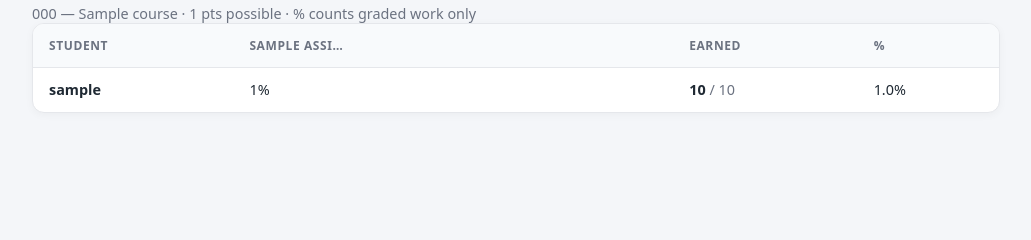
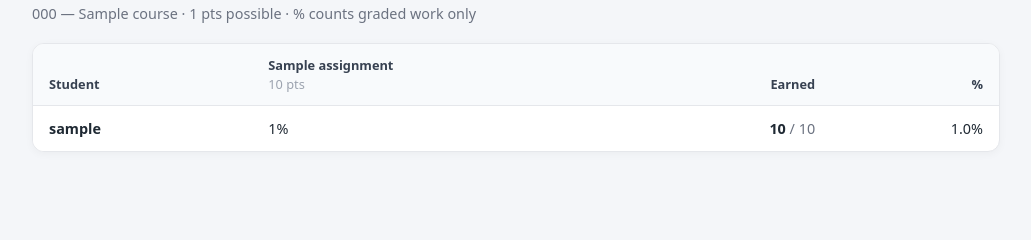
Before and after one commit to OnlyExan/LMS, a Django app: template templates/assignments/gradebook.html in a window 1280 px wide. Shown: the part 102-342 px from the top of the page, without its empty margins (124-1155 px from the left). Run offline with Django 5.2, Linux system fonts and the light colour scheme; the template is opened without the code that fills it: most values are stand-ins (such as "Sample title", 1, 10 or a date in 2020).

Commit message:
Gradebook: fix column spacing, readable headers, sticky student column

```diff
--- a/static/css/admin.css
+++ b/static/css/admin.css
@@ -177,3 +177,20 @@ button.chip { cursor: pointer; font: inherit; font-size: 0.85rem; font-weight: 6
 .actions-cell { text-align: left; }           /* Edit buttons line up on every row */
 .data-table td:first-child + td { min-width: 200px; }
 .data-table tr:has(.you) { background: #f8fafc; } /* your own row, subtly marked */
+
+/* gradebook: compact, one line per cell */
+.gradebook td:first-child + td { min-width: 0; }  /* undo the Manage Users column rule */
+.gradebook th { white-space: normal; vertical-align: bottom; min-width: 5.5rem; max-width: 9rem; line-height: 1.3;
+               text-transform: none; letter-spacing: 0; font-size: 0.8rem; font-weight: 600; color: #374151; }
+.gradebook th.gb-num { min-width: 0; }
+.gradebook th:first-child { min-width: 0; }
+.gb-pts { display: block; margin-top: 0.15rem; font-weight: 500; text-transform: none; letter-spacing: 0; color: #9ca3af; }
+.gradebook td { white-space: nowrap; }
+.gradebook .muted { margin: 0; }  /* .dash .muted adds a top margin */
+.gb-cell { display: inline-flex; align-items: center; gap: 0.4rem; }
+.gb-student { position: sticky; left: 0; background: #fff; z-index: 1; }  /* name stays visible when scrolling sideways */
+.gradebook thead th:first-child { position: sticky; left: 0; z-index: 2; }
+.gradebook tbody tr:hover .gb-student { background: #f8fafc; }
+.gradebook .gb-num { text-align: right; font-variant-numeric: tabular-nums; }
+
+.dash-header + .table-card:has(.gradebook) { margin-top: 1.25rem; }
--- a/templates/assignments/gradebook.html
+++ b/templates/assignments/gradebook.html
@@ -18,23 +18,23 @@
   </header>
 
   <div class="table-card">
-    <table class="data-table">
+    <table class="data-table gradebook">
       <thead>
         <tr>
           <th>Student</th>
           {% for a in assignments %}
-            <th title="{{ a.title }}">{{ a.title|truncatechars:12 }}</th>
+            <th title="{{ a.title }}">{{ a.title }}<span class="gb-pts">{{ a.points_possible|floatformat:"-2" }} pts</span></th>
           {% endfor %}
-          <th title="Points earned / points possible on graded work">Earned</th>
-          <th title="Grade so far: graded work only">%</th>
+          <th class="gb-num" title="Points earned / points possible on graded work">Earned</th>
+          <th class="gb-num" title="Grade so far: graded work only">%</th>
         </tr>
       </thead>
       <tbody>
       {% for row in rows %}
         <tr>
-          <td><strong>{{ row.student.get_full_name|default:row.student.username }}</strong></td>
+          <td class="gb-student"><strong>{{ row.student.get_full_name|default:row.student.username }}</strong></td>
           {% for cell in row.cells %}
-            <td>
+            <td><span class="gb-cell">
               {% if cell.grade %}
                 {{ cell.grade.percentage|floatformat:0 }}%
                 {% if cell.submission.is_late %}<span class="status status-off">Late</span>{% endif %}
@@ -46,10 +46,10 @@
               {% else %}
                 <span class="muted" title="Not due yet">—</span>
               {% endif %}
-            </td>
+            </span></td>
           {% endfor %}
-          <td><strong>{{ row.earned|floatformat:"-2" }}</strong><span class="muted"> / {{ row.graded_possible|floatformat:"-2" }}</span></td>
-          <td>
+          <td class="gb-num"><strong>{{ row.earned|floatformat:"-2" }}</strong><span class="muted"> / {{ row.graded_possible|floatformat:"-2" }}</span></td>
+          <td class="gb-num">
             {% if row.percent is not None %}
               {{ row.percent|floatformat:1 }}%
             {% else %}—{% endif %}
```
